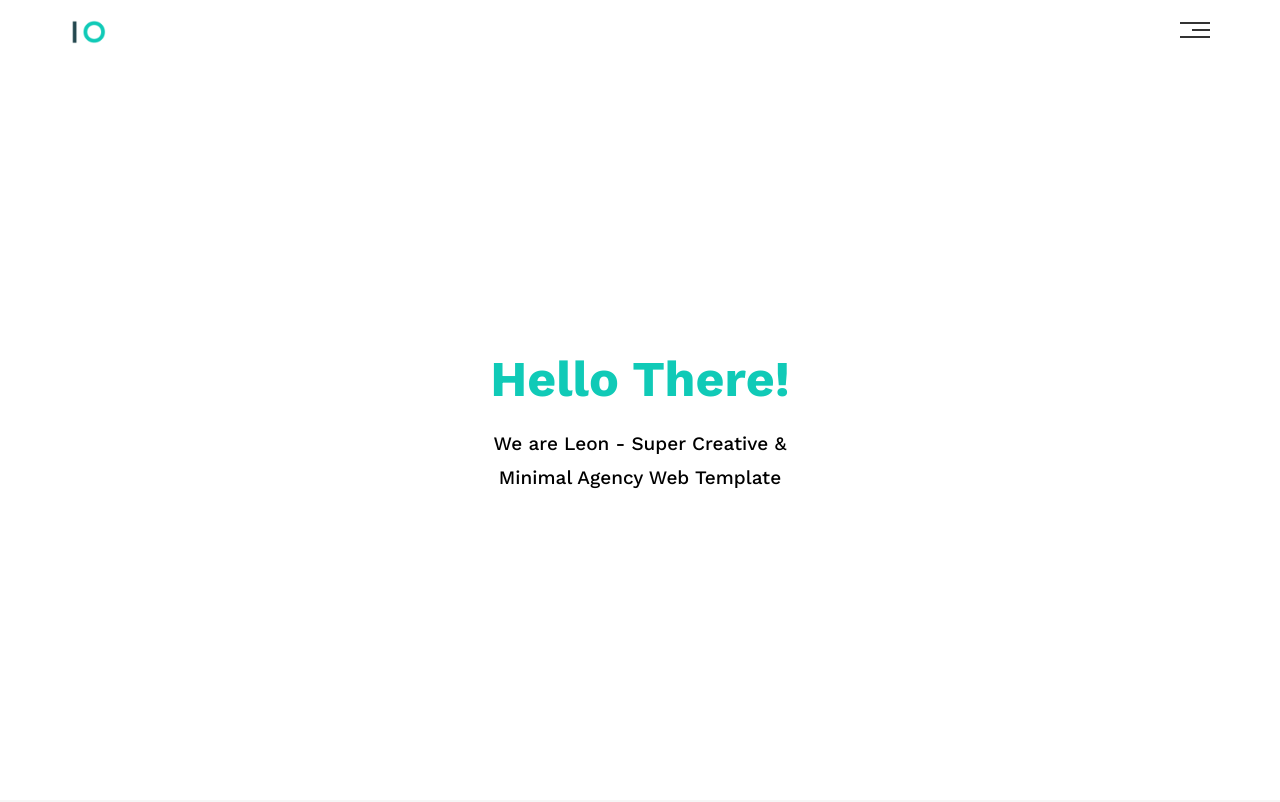
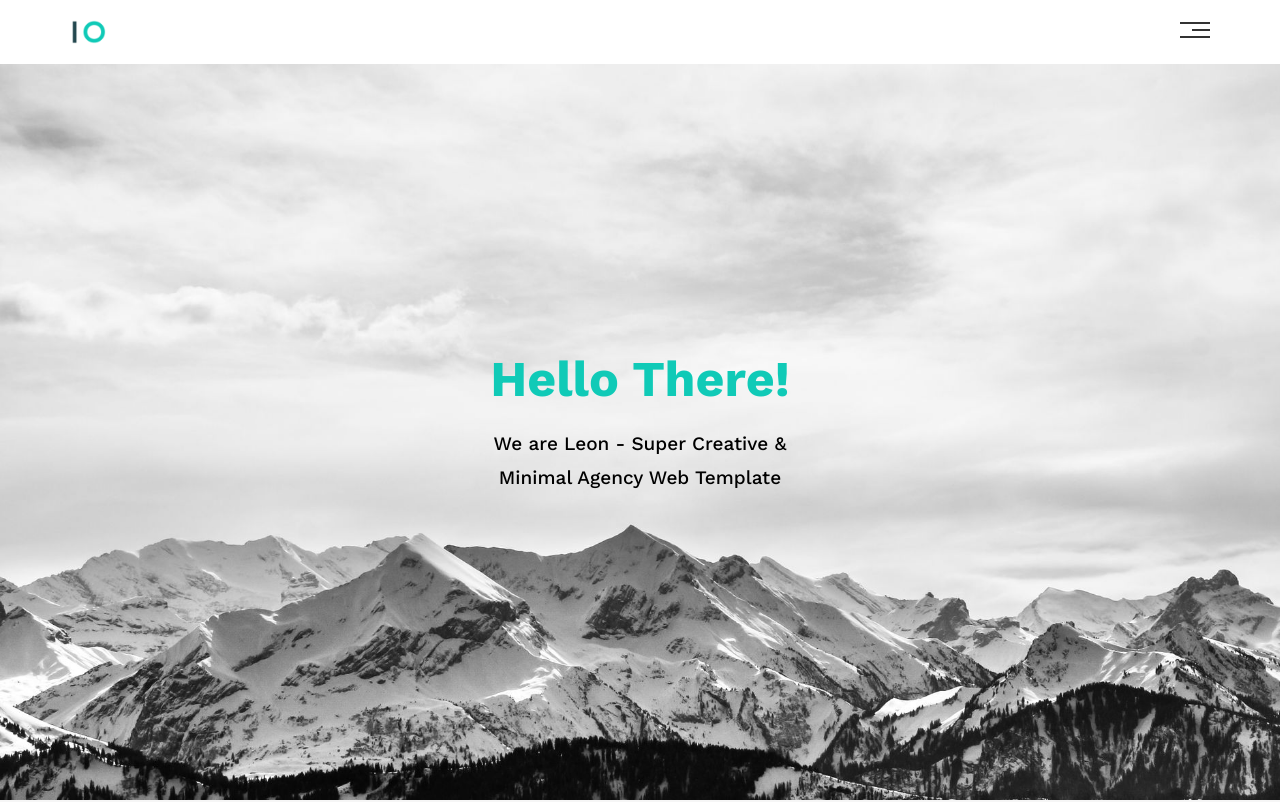
Before and after one commit to Eslam-EO/HTML_and_CSS_Template_One, a plain HTML site: page index.html in a window 1280 px wide. Shown: the top 802 px of the page. Drawn offline with nearby package versions, Linux system fonts and the light colour scheme; the site is published under a folder, as on GitHub Pages, so addresses that start at the root find nothing.

Commit message:
Modified Css File

```diff
--- a/css/leon.css
+++ b/css/leon.css
@@ -164,7 +164,7 @@ body {
 /** End Header **/
 /** Start Landing Section **/
 .landing {
-  background-image: url(/image/Landing.jpg);
+  background-image: url(../image/Landing.jpg);
   background-size: cover;
   height: calc(100vh - 64px);
   position: relative;
```
